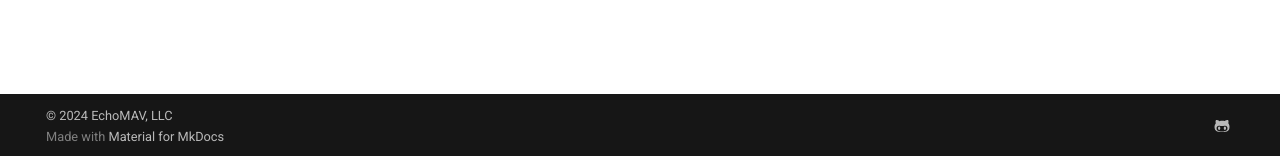
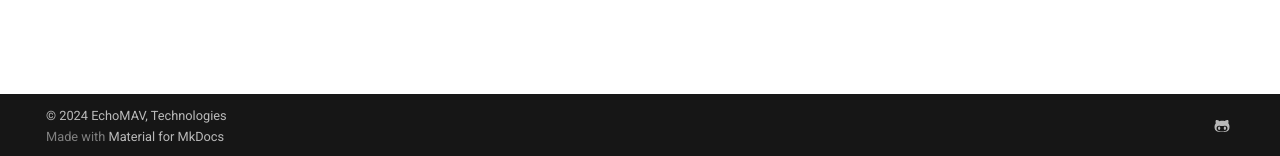
Before and after one commit to EchoMAV/donington_docs, an MkDocs documentation site: the page built from docs/index.md, in a window 1280 px wide. Shown: the part 741-897 px from the top of the page. Built offline with MkDocs 1.6.1 and Material for MkDocs 9.7.7, drawn with Linux system fonts in a browser that asks for light colours; comment, search, counter and statistics services are not loaded; the version menu is left out.

Commit message:
update company footer

```diff
--- a/mkdocs.yml
+++ b/mkdocs.yml
@@ -78,4 +78,4 @@ plugins:
   - search
 
 copyright: |
-  &copy; 2024 <a href="echomav.com"  target="_blank" rel="noopener">EchoMAV, LLC</a>
+  &copy; 2024 <a href="echomav.com"  target="_blank" rel="noopener">EchoMAV, Technologies</a>
```
Also changed, not shown: site/404.html, site/donington/index.html, site/electrical/index.html, site/hardware/index.html, site/index.html, site/mechanical/index.html, site/overview/index.html, site/quickstart/index.html, site/section1/index.html, site/software/index.html, site/userguide/index.html.
